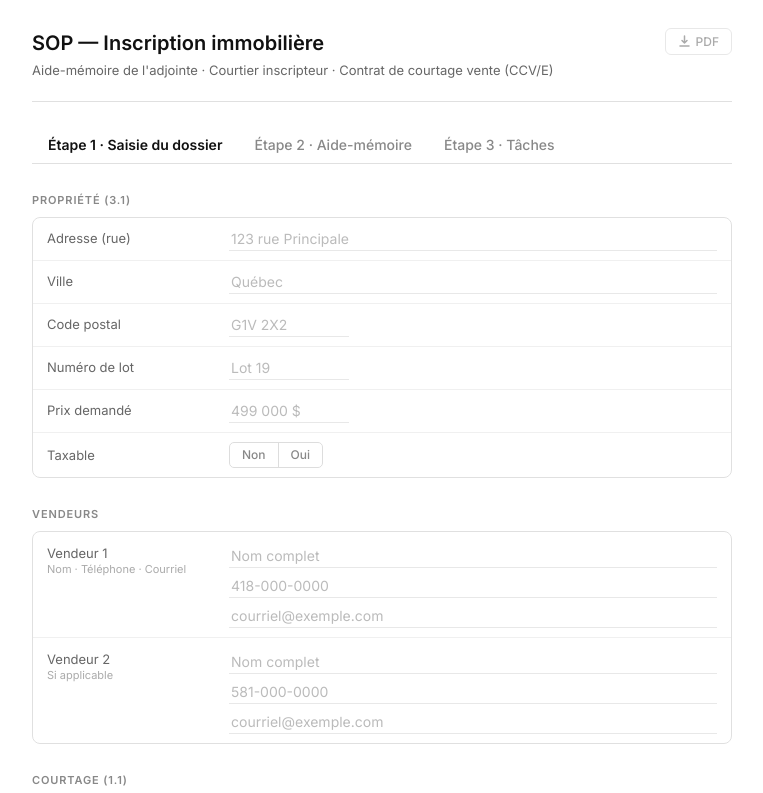
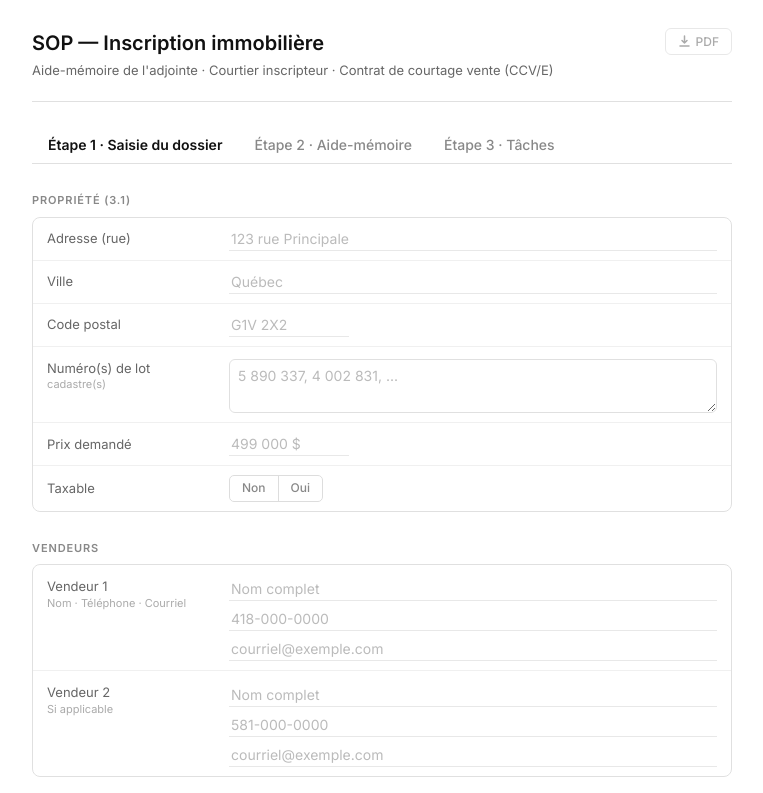
Before and after one commit to Antoush201/SOP-adjointe-CCV, a plain HTML site: page index.html in a window 1280 px wide. Shown: the top 793 px of the page, without its empty margins (258-1021 px from the left). Drawn offline with Linux system fonts and the light colour scheme; no server answers.

Commit message:
Update index.html

```diff
--- a/index.html
+++ b/index.html
@@ -245,9 +245,9 @@
           <span class="form-label">Code postal</span>
           <input class="f-input sm" type="text" placeholder="G1V 2X2" data-key="code_postal">
         </div>
-        <div class="form-row">
-          <span class="form-label">Numéro de lot</span>
-          <input class="f-input sm" type="text" placeholder="Lot 19" data-key="lot">
+        <div class="form-row top">
+          <span class="form-label">Numéro(s) de lot <span class="form-sublabel">cadastre(s)</span></span>
+          <textarea class="f-input" rows="2" placeholder="5 890 337, 4 002 831, ..." data-key="lot" style="border:1px solid #e0e0e0;border-radius:6px;padding:6px 8px;resize:vertical;min-height:40px;line-height:1.45;"></textarea>
         </div>
         <div class="form-row">
           <span class="form-label">Prix demandé</span>
```
